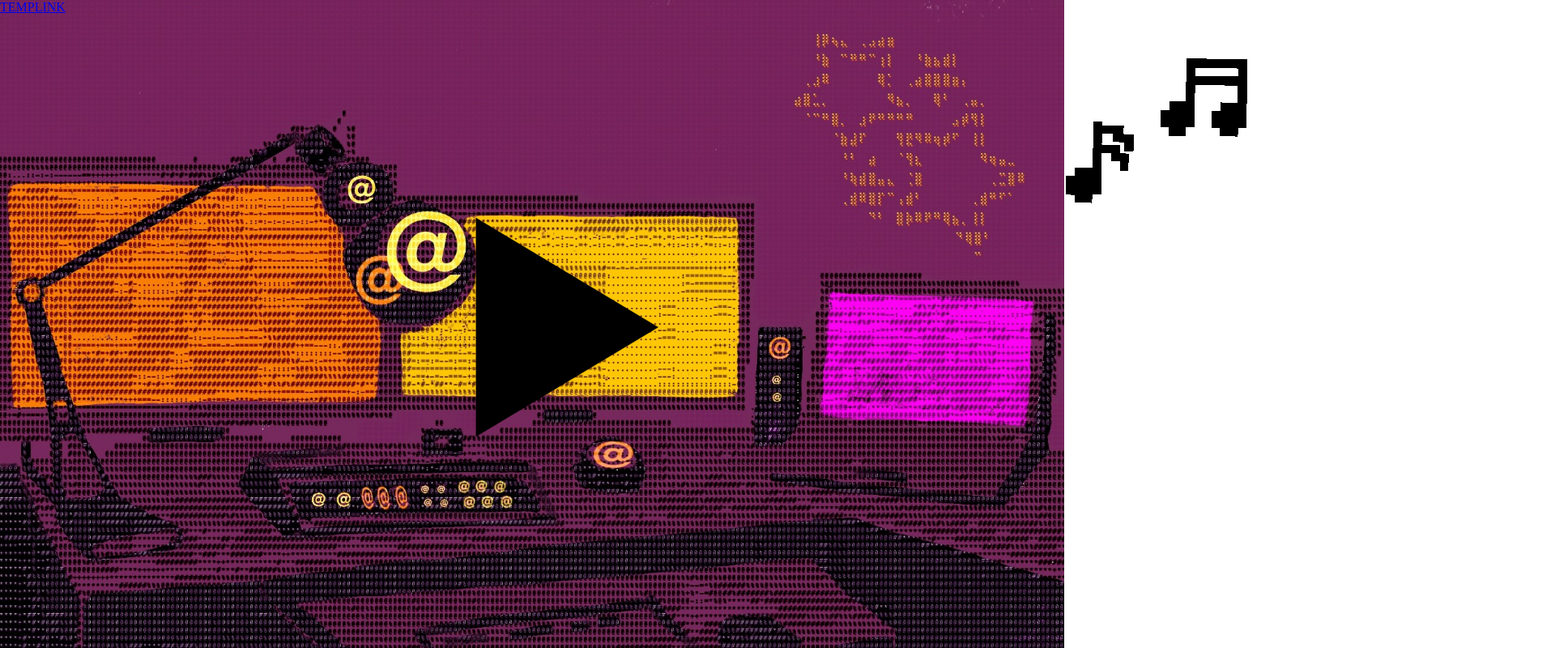
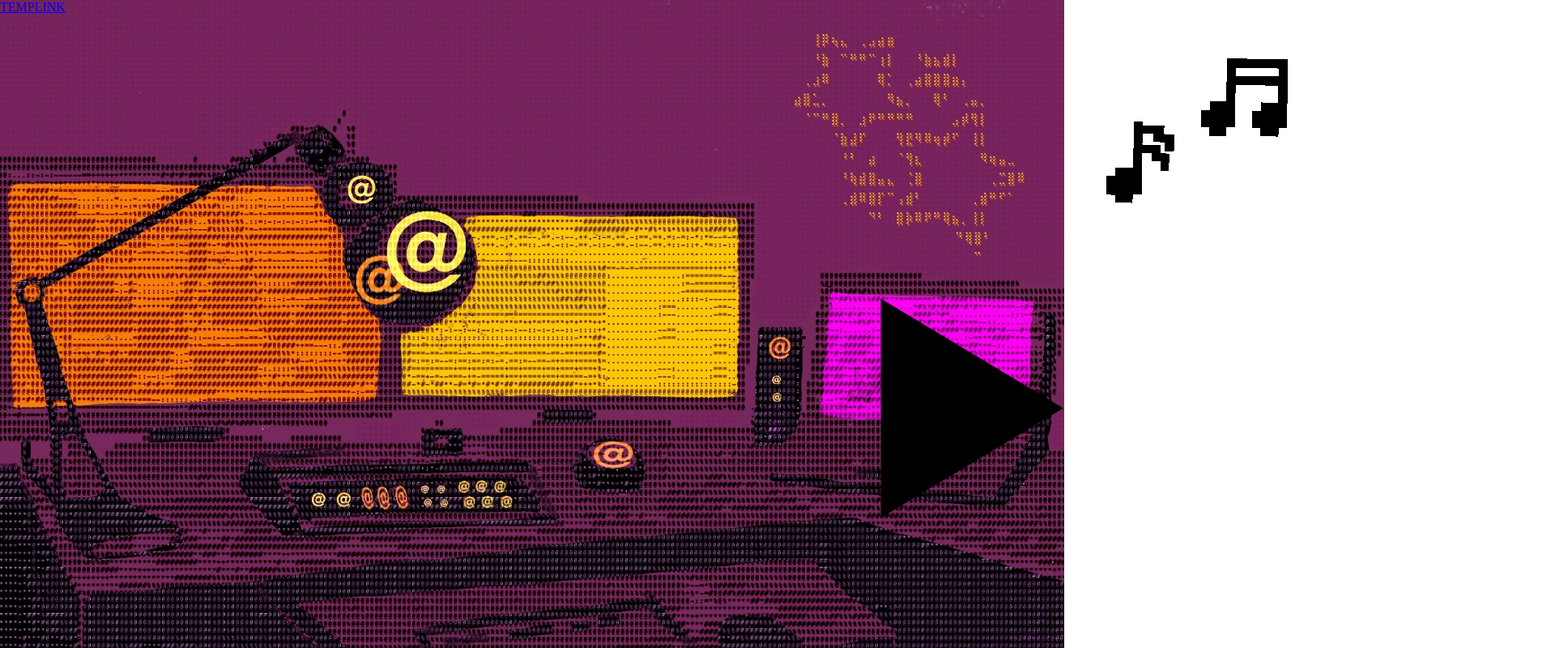
Before and after one commit to RileySamples/RileySamples.github.io, a website: page index.html in a window 1280 px wide. Shown: the top 800 px of the page at 81% size, 1920 px wide, since content can reach past the window. Drawn offline with Linux system fonts and the light colour scheme.

Commit message:
Update style.css

```diff
--- a/style.css
+++ b/style.css
@@ -16,13 +16,13 @@ body {
 
 .musicnotes {
   position: absolute;
-  left: 550px;  /* centers it above the yellow screen */
+  left: 600px;  /* centers it above the yellow screen */
   top: 0px;     /* touches the very top of the screen */
 }
 
 .playbutton {
   position: absolute;
-  left: 500px;  /* aligns with the yellow screen */
-  top: 250px;   /* vertically centered on the yellow screen */
+  left: 1000px;  /* aligns with the yellow screen */
+  top: 350px;   /* vertically centered on the yellow screen */
   display: block;
 }
```
